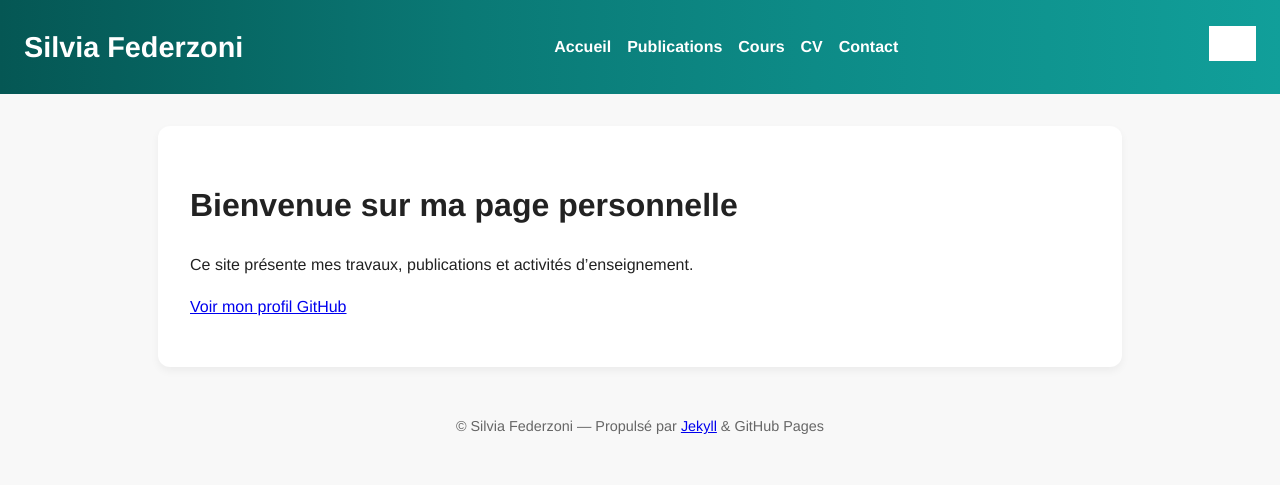
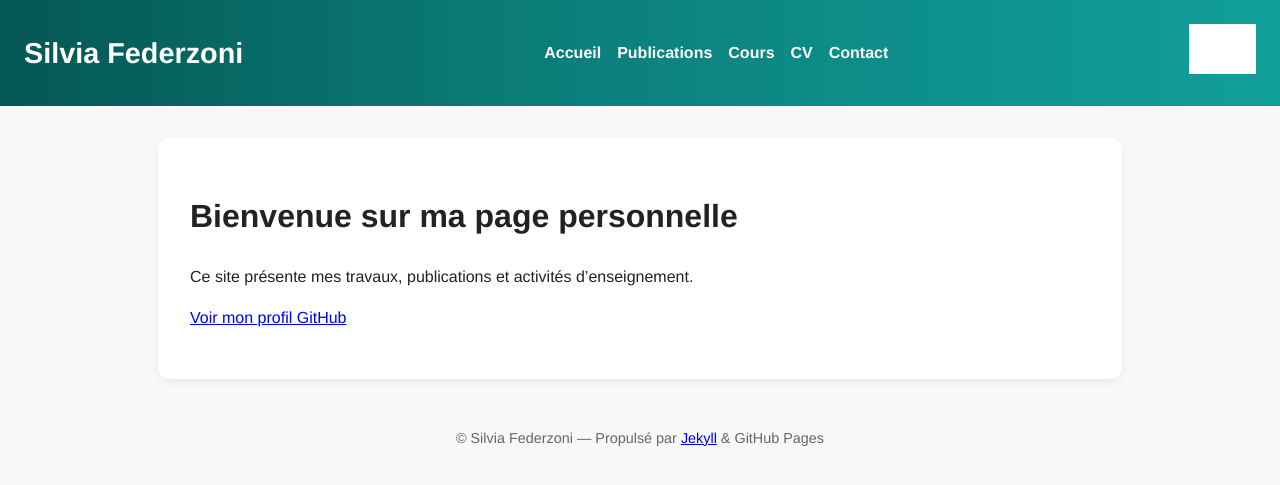
Before and after one commit to SFederzoni/SilviaFederzoni, a Jekyll site: the page built from index.md, in a window 1280 px wide. Shown: the top 485 px of the page. Built offline with Jekyll 4.4.1, drawn with Linux system fonts in a browser that asks for light colours; grey boxes are pictures that could not be loaded.

Commit message:
Update default.html

```diff
--- a/_layouts/default.html
+++ b/_layouts/default.html
@@ -91,8 +91,8 @@
       }
 
       .icons img {
-        height: 35px;
-        filter: brightness(0) invert(1);
+        height: 50px;
+        filter: brightness(0) invert(2);
         transition: transform 0.2s ease;
       }
 
```
